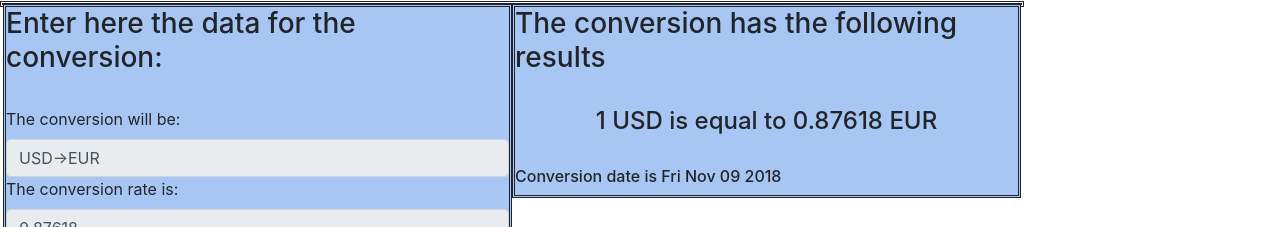
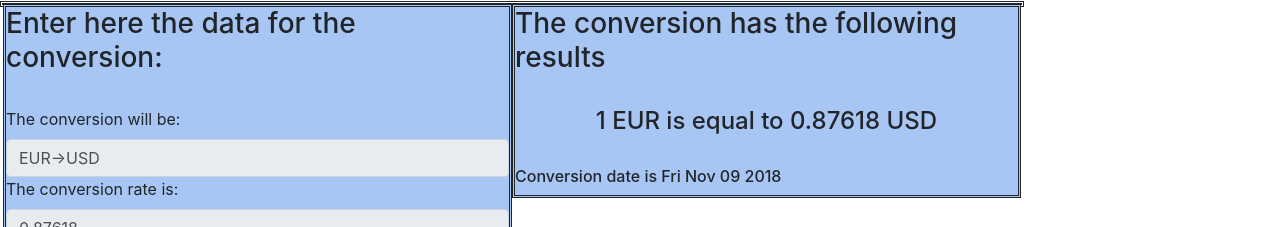
Before and after one commit to AlexandruPavel8/calculator, a React (Create React App) app: page / in a window 1280 px wide. Shown: the part 205-432 px from the top of the page. Built offline with nearby package versions, Linux system fonts and the light colour scheme.

Commit message:
Added PropTypes Validation

```diff
--- a/src/Calculator.js
+++ b/src/Calculator.js
@@ -1,4 +1,5 @@
 import React, { Component } from 'react';
+import PropTypes from 'prop-types';
 import {FormGroup, ControlLabel, FormControl} from 'react-bootstrap';
 import './Calculator.css';
 import Summary from './Summary';
@@ -15,8 +16,8 @@ class Calculator extends Component {
         this.setState({value: event.target.value});
       }
 
-
       render() {
+          const {conversionFromTo, date, rate} = this.props
         return (
           <div id="CalculatorAndSummaryDiv" className="calculatorAndSummaryStyle">
 
@@ -28,13 +29,13 @@ class Calculator extends Component {
                         <ControlLabel>The conversion will be:</ControlLabel>
                         <FormControl readOnly
                             type="text"
-                            value={this.props.conversionFromTo}
+                            value={conversionFromTo}
                         />
 
                         <ControlLabel>The conversion rate is:</ControlLabel>
                         <FormControl readOnly
                             type="text"
-                            value={this.props.rate}
+                            value={rate}
                         />
 
                         <ControlLabel>Enter amount to convert</ControlLabel>
@@ -51,11 +52,18 @@ class Calculator extends Component {
             <div className="summaryStyle">
             <h3>The conversion has the following results</h3>
             <br/>
-            <Summary amount={this.state.value} rate={this.props.rate} conversionFromTo={this.props.conversionFromTo} date={this.props.date} />
+            <Summary amount={this.state.value} rate={rate} conversionFromTo={this.props.conversionFromTo} date={date} />
             </div>
           </div>
         );
       }
 }
 
+Calculator.propTypes=
+      {
+        conversionFromTo: PropTypes.string,
+        rate: PropTypes.number,
+        date: PropTypes.instanceOf(Date)
+      };
+
 export default Calculator;
--- a/src/Main.js
+++ b/src/Main.js
@@ -5,7 +5,7 @@ class Main extends Component {
   render() {
     return (
       <div id="MainDiv">
-        <Calculator conversionFromTo="USD->EUR" date={new Date()} rate={0.87618} />
+        <Calculator conversionFromTo="EUR->USD" date={new Date()} rate={0.87618} />
       </div>
     );
   }
```
Also changed, not shown: src/Summary.js (+9 -1 lines).
